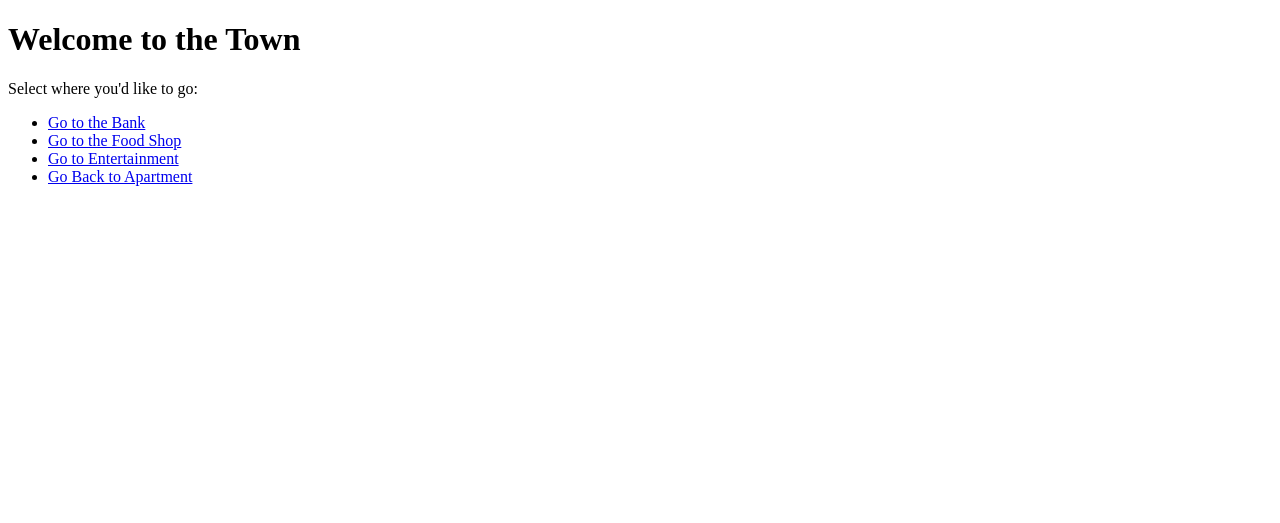
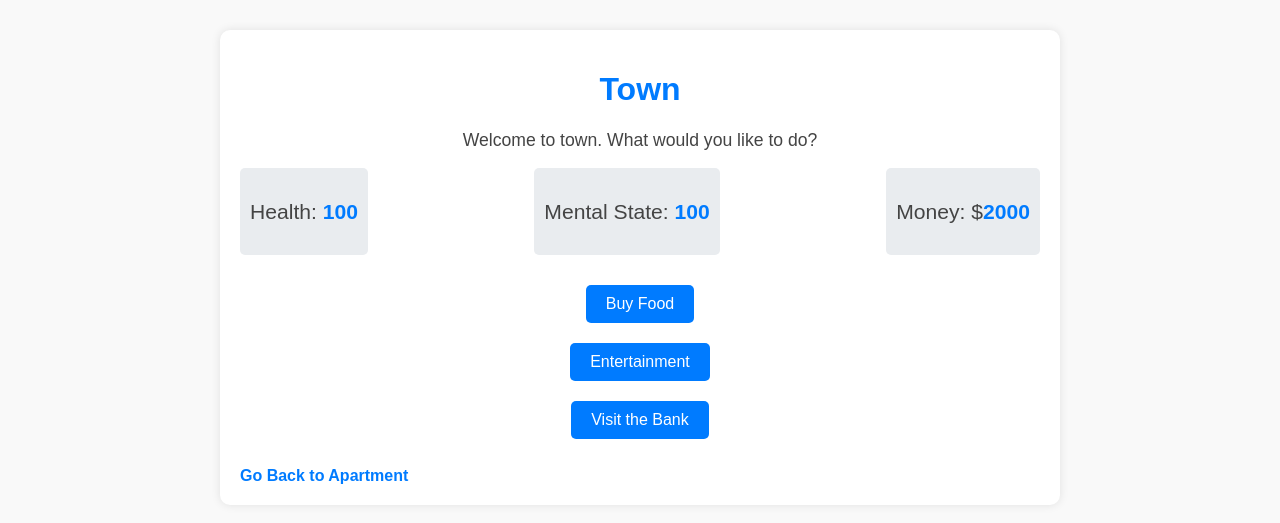
Before and after one commit to RCValenton/financial-quest, a Flask app: page /town in a window 1280 px wide. Shown: the top 523 px of the page. Run offline with Flask 3, Linux system fonts and the light colour scheme.

Commit message:
Added simple design

```diff
--- /dev/null
+++ b/static/css/styles.css
@@ -0,0 +1,91 @@
+/* General Styling */
+body {
+    background-color: #f9f9f9;
+    font-family: 'Arial', sans-serif;
+    color: #333;
+    margin: 0;
+    padding: 0;
+}
+
+h1, h2 {
+    text-align: center;
+    color: #007bff;
+    font-weight: bold;
+}
+
+p {
+    text-align: center;
+    color: #444;
+    font-size: 1.1em;
+}
+
+.container {
+    max-width: 800px;
+    margin: 0 auto;
+    padding: 20px;
+    background-color: #fff;
+    box-shadow: 0 0 10px rgba(0, 0, 0, 0.1);
+    border-radius: 10px;
+    margin-top: 30px;
+}
+
+/* Button Styling */
+button {
+    background-color: #007bff;
+    color: white;
+    border: none;
+    padding: 10px 20px;
+    font-size: 1em;
+    border-radius: 5px;
+    cursor: pointer;
+    margin: 10px;
+    display: inline-block;
+}
+
+button:hover {
+    background-color: #0056b3;
+}
+
+/* Link Styling */
+a {
+    color: #007bff;
+    text-decoration: none;
+    font-weight: bold;
+}
+
+a:hover {
+    text-decoration: underline;
+}
+
+/* Input Field Styling */
+input[type="number"] {
+    padding: 10px;
+    font-size: 1em;
+    border: 1px solid #ccc;
+    border-radius: 5px;
+    width: 100px;
+}
+
+form {
+    text-align: center;
+}
+
+/* Status Panel */
+.status-panel {
+    display: flex;
+    justify-content: space-between;
+    margin-bottom: 20px;
+}
+
+.status-panel div {
+    padding: 10px;
+    background-color: #e9ecef;
+    border-radius: 5px;
+    text-align: center;
+    font-size: 1.2em;
+}
+
+.status-panel div span {
+    font-weight: bold;
+    color: #007bff;
+}
--- a/templates/bank.html
+++ b/templates/bank.html
@@ -1,3 +1,5 @@
+<link rel="stylesheet" type="text/css" href="{{ url_for('static', filename='css/styles.css') }}">
+
 <!DOCTYPE html>
 <html lang="en">
 <head>
--- a/templates/choose_job.html
+++ b/templates/choose_job.html
@@ -1,3 +1,5 @@
+<link rel="stylesheet" type="text/css" href="{{ url_for('static', filename='css/styles.css') }}">
+
 <!DOCTYPE html>
 <html lang="en">
 <head>
--- a/templates/entertainment.html
+++ b/templates/entertainment.html
@@ -1,3 +1,5 @@
+<link rel="stylesheet" type="text/css" href="{{ url_for('static', filename='css/styles.css') }}">
+
 <!DOCTYPE html>
 <html lang="en">
 <head>
--- a/templates/food.html
+++ b/templates/food.html
@@ -1,3 +1,5 @@
+<link rel="stylesheet" type="text/css" href="{{ url_for('static', filename='css/styles.css') }}">
+
 <!DOCTYPE html>
 <html lang="en">
 <head>
--- a/templates/game.html
+++ b/templates/game.html
@@ -1,3 +1,5 @@
+<link rel="stylesheet" type="text/css" href="{{ url_for('static', filename='css/styles.css') }}">
+
 <!DOCTYPE html>
 <html lang="en">
 <head>
--- a/templates/game_over.html
+++ b/templates/game_over.html
@@ -1,3 +1,5 @@
+<link rel="stylesheet" type="text/css" href="{{ url_for('static', filename='css/styles.css') }}">
+
 <!DOCTYPE html>
 <html lang="en">
 <head>
--- a/templates/lore.html
+++ b/templates/lore.html
@@ -1,3 +1,5 @@
+
+<link rel="stylesheet" type="text/css" href="{{ url_for('static', filename='css/styles.css') }}">
 <!DOCTYPE html>
 <html lang="en">
 <head>
--- a/templates/town.html
+++ b/templates/town.html
@@ -1,19 +1,42 @@
-<!-- templates/town.html -->
 <!DOCTYPE html>
 <html lang="en">
 <head>
     <meta charset="UTF-8">
     <meta name="viewport" content="width=device-width, initial-scale=1.0">
-    <title>The Town</title>
+    <title>Town</title>
+    <link rel="stylesheet" type="text/css" href="{{ url_for('static', filename='css/styles.css') }}">
 </head>
 <body>
-    <h1>Welcome to the Town</h1>
-    <p>Select where you'd like to go:</p>
-    <ul>
-        <li><a href="/bank">Go to the Bank</a></li>
-        <li><a href="/food">Go to the Food Shop</a></li>
-        <li><a href="/entertainment">Go to Entertainment</a></li>
-        <li><a href="/apartment">Go Back to Apartment</a></li>
-    </ul>
+    <div class="container">
+        <h1>Town</h1>
+        <p>Welcome to town. What would you like to do?</p>
+
+        <!-- Status Panel -->
+        <div class="status-panel">
+            <div>
+                <p>Health: <span>{{ player_data['health'] }}</span></p>
+            </div>
+            <div>
+                <p>Mental State: <span>{{ player_data['mental_state'] }}</span></p>
+            </div>
+            <div>
+                <p>Money: $<span>{{ player_data['money'] }}</span></p>
+            </div>
+        </div>
+
+        <!-- Actions in Town -->
+        <form action="/food" method="GET">
+            <button type="submit">Buy Food</button>
+        </form>
+        <form action="/entertainment" method="GET">
+            <button type="submit">Entertainment</button>
+        </form>
+        <form action="/bank" method="GET">
+            <button type="submit">Visit the Bank</button>
+        </form>
+
+        <br>
+        <a href="/apartment">Go Back to Apartment</a>
+    </div>
 </body>
 </html>
--- a/templates/victory.html
+++ b/templates/victory.html
@@ -1,3 +1,5 @@
+<link rel="stylesheet" type="text/css" href="{{ url_for('static', filename='css/styles.css') }}">
+
 <!DOCTYPE html>
 <html lang="en">
 <head>
--- a/templates/work.html
+++ b/templates/work.html
@@ -1,3 +1,5 @@
+<link rel="stylesheet" type="text/css" href="{{ url_for('static', filename='css/styles.css') }}">
+
 <!DOCTYPE html>
 <html lang="en">
 <head>
```
Also changed, not shown: templates/apartment.html (+29 -7 lines).
